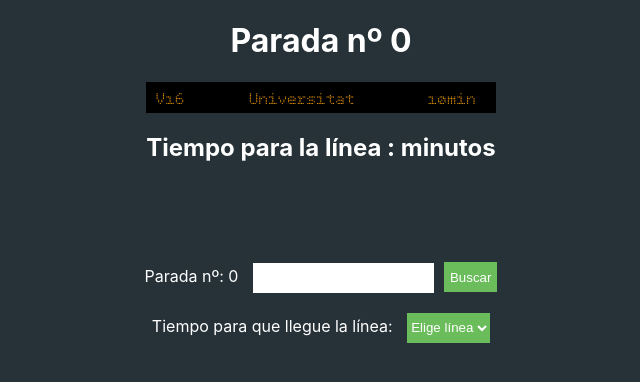
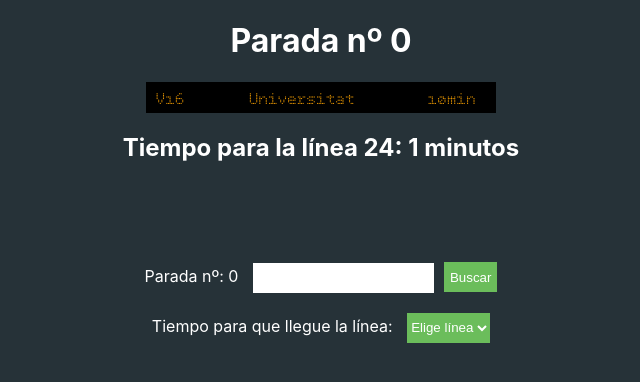
Before and after one commit to santi07a/ejercicio-parada-bus, a React (Create React App) app: page / in a window 1280 px wide. Shown: the top 382 px of the page, without its empty margins (319-959 px from the left). Built offline with nearby package versions, Linux system fonts and the light colour scheme.

Commit message:
consola limpia por propTypes

```diff
--- a/src/App.js
+++ b/src/App.js
@@ -19,7 +19,7 @@ function App() {
         <Titular numeroParada={busquedaParada} />
         <Display />
         <TiempoLinea /* (De esta manera, ùnicamente devuelve el número y tiempo del primer bus que aparece,
-        no está vinculado al buscador de ninguna manera) numeroLinea={line} tiempoRestante={tiempoEnMinutos} */ />
+        no está vinculado al buscador de ninguna manera) */ numeroLinea={line} tiempoRestante={tiempoEnMinutos} />
       </header>
       <section className="forms">
         <Buscador busquedaParada={busquedaParada} idParada={idParada} />
```
Also changed, not shown: 1 other file (tests, documents, lock files or other folders).
